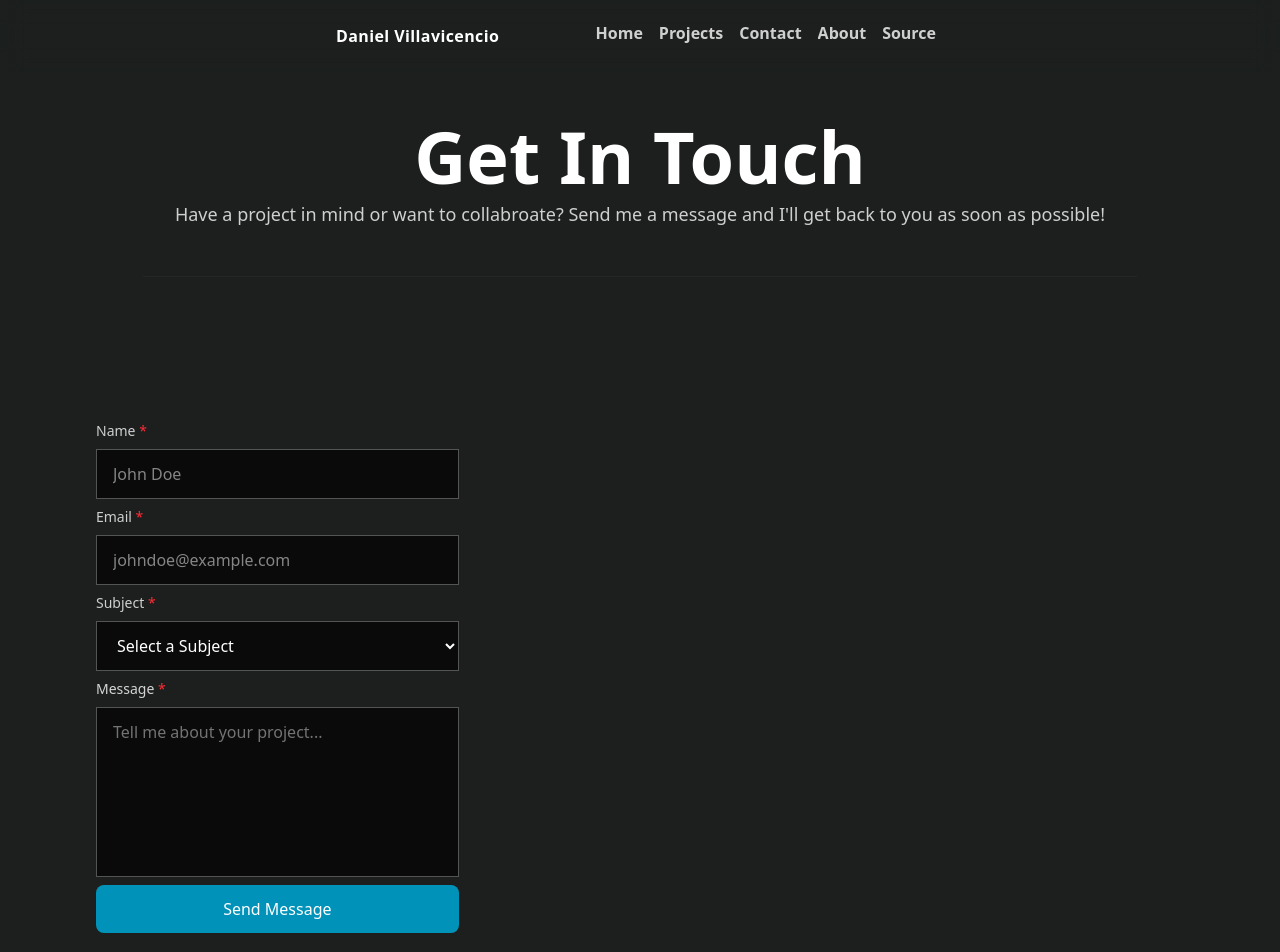
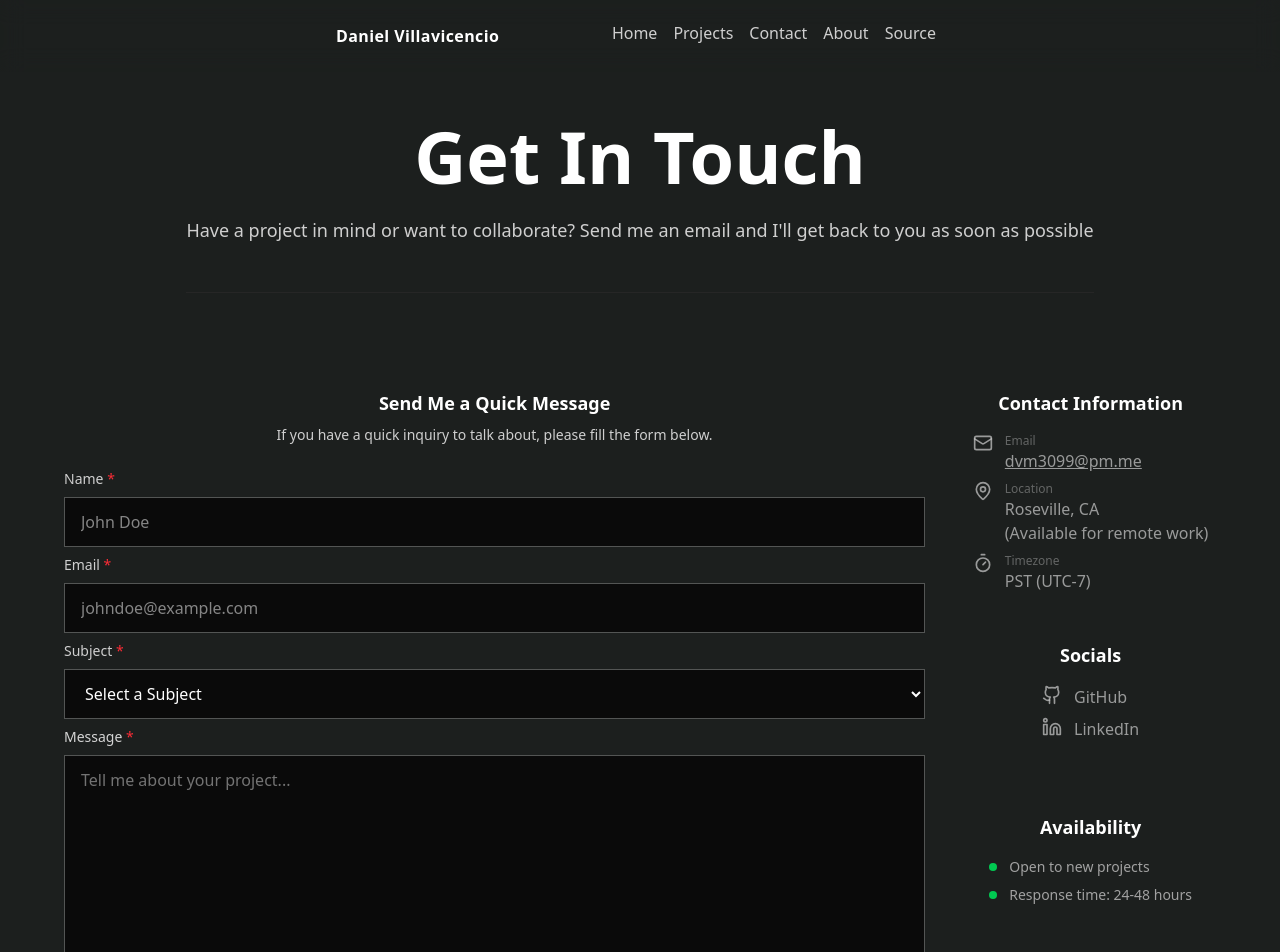
Before and after one commit to deahtstroke/Daniel, a SvelteKit app: page /contact in a window 1280 px wide. Shown: the top 952 px of the page. Built offline with nearby package versions, Linux system fonts and the light colour scheme.

Commit message:
Working on iPad view for contact page

```diff
--- a/src/lib/components/DotMilestoneTimeline.svelte
+++ b/src/lib/components/DotMilestoneTimeline.svelte
@@ -19,7 +19,7 @@
 
 <section class="flex flex-col gap-6 items-center">
 	<h2
-		in:fadeFly={{ delay: incrementFunc(), duration: 300, x: 20 }}
+		in:fadeFly|global={{ delay: incrementFunc(), duration: 300, y: 20 }}
 		class="text-2xl font-semibold text-bright"
 	>
 		Career Milestones
--- a/src/lib/components/Footer.svelte
+++ b/src/lib/components/Footer.svelte
@@ -1,3 +1,3 @@
-<footer class="text-center text-sm text-gray-400 pt-16 pb-4">
+<footer class="text-center text-sm text-gray-400 pt-20 pb-4">
 	&copy; 2025 Daniel Villavicencio. All rights reserved.
 </footer>
--- a/src/lib/components/Navbar.svelte
+++ b/src/lib/components/Navbar.svelte
@@ -64,7 +64,7 @@
 				<li>
 					<a
 						href={option.ref}
-						class="group relative overflow-hidden text-default font-bold hidden md:inline-block content-center cursor-pointer
+						class="group relative overflow-hidden text-default hidden md:inline-block content-center cursor-pointer
 							hover:text-bright"
 					>
 						{option.name}
--- a/src/lib/components/ProjectCard.svelte
+++ b/src/lib/components/ProjectCard.svelte
@@ -51,7 +51,7 @@
 			href={project.githubUrl}
 			target="_blank"
 			rel="noopener noreferrer"
-			class="flex items-center gap-2 px-4 py-2 text-xs uppercase tracking-wider bg-bg-default border border-border-default text-default hover:text-light hover:border-light transition-all duration-500 group/link"
+			class="flex items-center gap-2 px-4 py-2 text-xs uppercase tracking-wider bg-bg-default border border-border-default text-default hover:bg-bg-dark transition-all duration-300 group/link"
 		>
 			<Github class="w-4 h-4" />
 			<span>Source</span>
@@ -61,7 +61,7 @@
 				href={project.websiteUrl}
 				target="_blank"
 				rel="noopener noreferrer"
-				class="flex items-center gap-2 px-4 py-2 text-xs uppercase tracking-wider bg-bg-default border border-border-default text-default hover:text-light hover:border-light transition-all duration-500 group/link"
+				class="flex items-center gap-2 px-4 py-2 text-xs uppercase tracking-wider bg-bg-default border border-border-default text-default hover:bg-bg-dark transition-all duration-300 group/link"
 			>
 				<ExternalLinkIcon class="w-4 h-4" />
 				<span>Visit</span>
--- a/src/routes/contact/+page.svelte
+++ b/src/routes/contact/+page.svelte
@@ -1,5 +1,12 @@
 <script lang="ts">
-	import { CheckCircle2 } from "lucide-svelte";
+	import {
+		CheckCircle2,
+		GithubIcon,
+		LinkedinIcon,
+		Mail,
+		MapPin,
+		Timer,
+	} from "lucide-svelte";
 
 	type SubmissionStatus = "idle" | "submitting" | "success" | "error";
 
@@ -75,25 +82,37 @@
 	}
 </script>
 
-<main class="w-full items-center mb-20">
-	<div class="max-w-6xl mx-auto flex flex-col items-center sm:gap-18 md:gap-24">
+<main class="w-full px-8">
+	<div
+		class="max-w-6xl mx-auto flex flex-col items-center gap-8 sm:gap-18 md:gap-24"
+	>
 		<!-- Hero section -->
 		<section
-			class="relative flex flex-col gap-2 py-12 px-8 border-b border-neutral-800"
+			class="relative flex flex-col gap-6 py-12 border-b border-neutral-800"
 		>
 			<h1 class="font-bold text-center text-bright text-5xl md:text-7xl">
 				Get In Touch
 			</h1>
 			<p class="text-lg text-default text-center">
-				Have a project in mind or want to collabroate? Send me a message and
-				I'll get back to you as soon as possible!
+				Have a project in mind or want to collaborate? Send me an email and I'll
+				get back to you as soon as possible
 			</p>
 		</section>
 
+		<div
+			class="w-full grid grid-cols-1 md:grid-cols-[1fr_auto] gap-x-10 gap-y-8"
+		>
 			<!-- Form Submission -->
-		<section
-			class="grid grid-cols-1 sm:grid-cols-2 md:grid-cols-3 w-full px-8 py-12"
-		>
+			<section class="flex flex-col gap-6">
+				<div class="flex flex-col gap-2">
+					<h1 class="text-lg text-bright text-center font-semibold">
+						Send Me a Quick Message
+					</h1>
+					<p class="text-sm text-center">
+						If you have a quick inquiry to talk about, please fill the form
+						below.
+					</p>
+				</div>
 				<form onsubmit={handleSubmit} novalidate class="flex flex-col gap-2">
 					<!-- Name -->
 					<label for="name" class="block text-sm text-default">
@@ -156,14 +175,17 @@
 						<p class="text-sm text-red-500">{errors.subject}</p>
 					{/if}
 					<!-- Message body -->
-				<label for="message" class="block text-sm font-medium text-neutral-300">
+					<label
+						for="message"
+						class="block text-sm font-medium text-neutral-300"
+					>
 						Message <span class="text-red-500">*</span>
 					</label>
 					<textarea
 						id="message"
 						bind:value={formData.message}
 						oninput={() => clearError("message")}
-					rows="6"
+						rows="8"
 						class="w-full px-4 py-3 bg-bg-dark border border-border-default text-white placeholder-neutral-500
 					focus:outline-none focus:border-cyan-500 transition-colors resize-none
 					{errors.message ? 'border-red-500' : ''}"
@@ -177,7 +199,7 @@
 						aria-label="Message submission button"
 						type="submit"
 						class="flex items-center justify-center gap-2 w-full md:w-auto px-6 py-3 bg-cyan-600 hover:bg-cyan-700 text-bright
-					font-medium rounded-lg transition-colors disabled:opacity-50 disabled:cursor-not-allowed"
+					font-medium transition-colors disabled:opacity-50 disabled:cursor-not-allowed"
 						disabled={isSubmitting}
 					>
 						{#if isSubmitting}
@@ -205,5 +227,85 @@
 					{/if}
 				</form>
 			</section>
+
+			<!-- Info section -->
+			<div class="flex flex-col items-center gap-6">
+				<section>
+					<h3 class="text-lg font-semibold text-bright pb-4 text-center">
+						Contact Information
+					</h3>
+					<div class="flex flex-col gap-2">
+						<a
+							href="mailto:dvm3099@pm.me"
+							class="flex items-start gap-3 text-default/70 hover:text-cyan-600 transition-colors group"
+						>
+							<Mail class="w-5 h-5 flex-shrink-0" />
+							<div>
+								<p class="text-xs text-default/40">Email</p>
+								<p class="group-hover: underline">dvm3099@pm.me</p>
+							</div>
+						</a>
+						<div class="flex items-start gap-3 text-default/70">
+							<MapPin class="w-5 h-5 flex-shrink-0" />
+							<div>
+								<p class="text-xs text-default/40">Location</p>
+								<p>Roseville, CA</p>
+								<p>(Available for remote work)</p>
+							</div>
+						</div>
+						<div class="flex items-start gap-3 text-default/70">
+							<Timer class="w-5 h-5 flex-shrink-0" />
+							<div>
+								<p class="text-xs text-default/40">Timezone</p>
+								<p>PST (UTC-7)</p>
+							</div>
+						</div>
+					</div>
+				</section>
+
+				<!-- Socials -->
+				<section class="p-6">
+					<h3 class="text-lg font-semibold text-bright pb-4 text-center">
+						Socials
+					</h3>
+					<div class="flex flex-col gap-2">
+						<div class="flex items-start gap-3 text-default/70">
+							<GithubIcon class="w-5 h-5 flex-shrink-0" />
+							<p>GitHub</p>
+						</div>
+						<a
+							href="https://www.linkedin.com/in/danielvillamena"
+							target="_blank"
+							rel="noopener noreferrer"
+							class="group text-default/70 hover:text-cyan-600 transition-colors"
+						>
+							<div class="flex items-start gap-3">
+								<LinkedinIcon class="w-5 h-5 flex-shrink-0" />
+								<p>LinkedIn</p>
+							</div>
+						</a>
+					</div>
+				</section>
+
+				<!-- Availability Status -->
+				<section class="p-6">
+					<h3 class="text-lg font-semibold text-center text-bright pb-4">
+						Availability
+					</h3>
+					<div class="flex flex-col gap-2">
+						<div class="flex items-center gap-3">
+							<div class="w-2 h-2 bg-green-500 rounded-full"></div>
+							<span class="text-sm text-neutral-400">Open to new projects</span>
+						</div>
+						<div class="flex items-center gap-3">
+							<div class="w-2 h-2 bg-green-500 rounded-full"></div>
+							<span class="text-sm text-neutral-400"
+								>Response time: 24-48 hours</span
+							>
+						</div>
+					</div>
+				</section>
+			</div>
+		</div>
 	</div>
 </main>
```
Also changed, not shown: src/routes/+page.svelte (+15 -15 lines), src/routes/about/+page.svelte (+10 -10 lines). Lines whose indentation alone changed are shown as unchanged.
